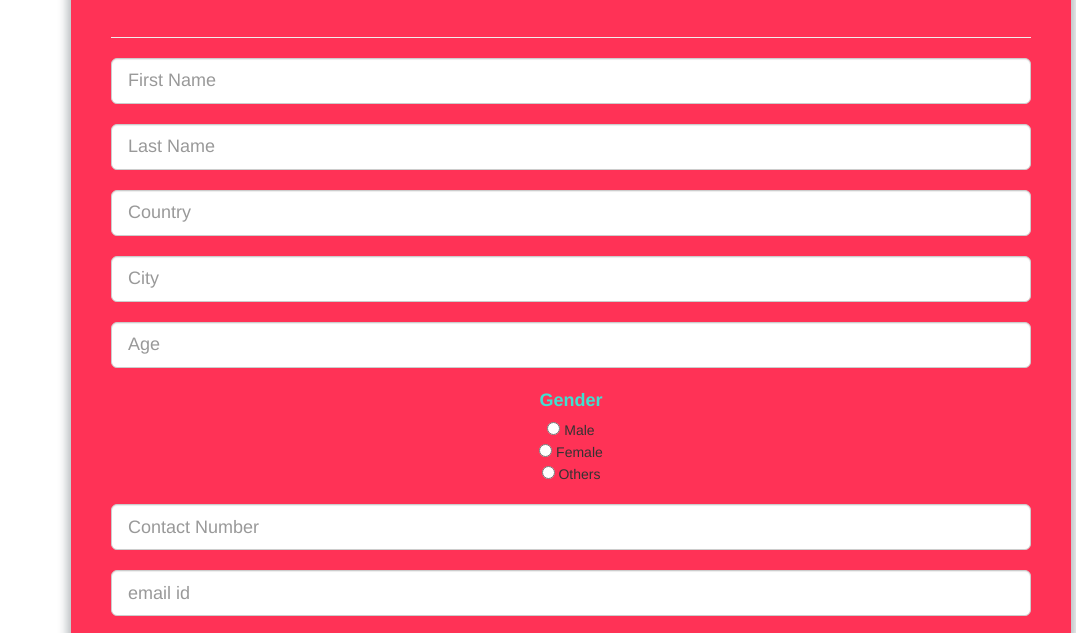
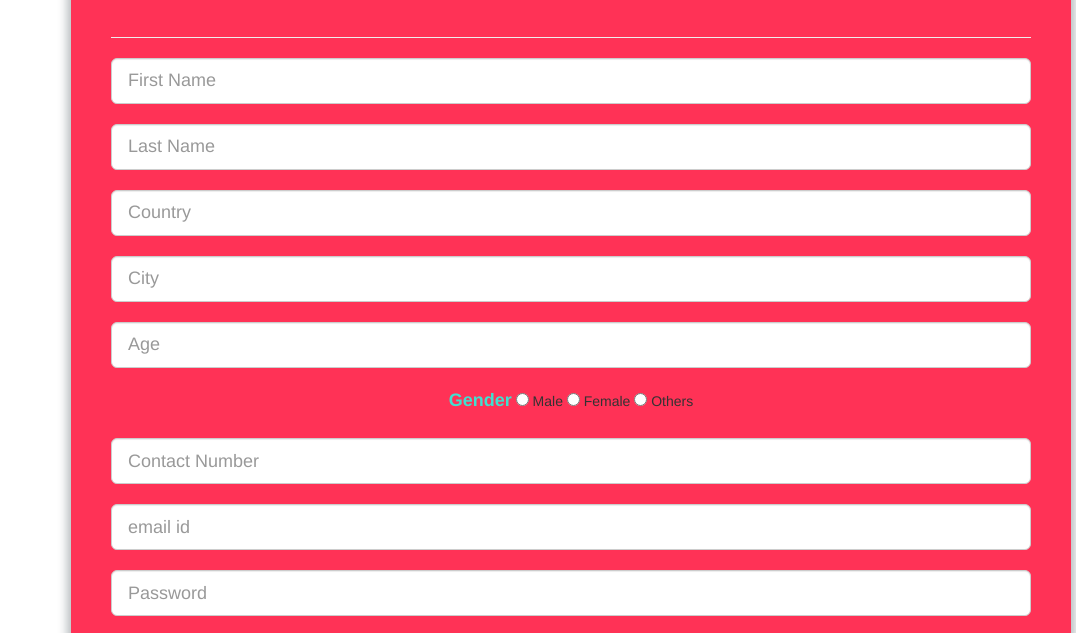
Before and after one commit to ArunimaLaha/iiht_project, a plain HTML site: page Project/Educate/registration.html in a window 1280 px wide. Shown: the part 123-756 px from the top of the page, without its empty margins (204-1280 px from the left). Drawn offline with nearby package versions, Linux system fonts and the light colour scheme.

Commit message:
Update registration.html

```diff
--- a/Project/Educate/registration.html
+++ b/Project/Educate/registration.html
@@ -66,11 +66,11 @@ label {
 
                                 <input type="text" name="age" id="AsID" class="form-control input-lg" placeholder="Age" tabindex="1" required><br/>
 
-                                <label>Gender</label><br>
+                                <label>Gender</label>
 
-                                                                                                                <input type="radio" name="gender" value="male"> Male <br>
+                                                                                                                <input type="radio" name="gender" value="male"> Male
 
-                                                                                                                <input type="radio" name="gender" value="female"> Female <br>
+                                                                                                                <input type="radio" name="gender" value="female"> Female
 
                                                                                                                 <input type="radio" name="gender" value="female"> Others</br></br>
 
@@ -82,8 +82,8 @@ label {
 
                                 <input type="confirm password" name="cpass" id="AsID" class="form-control input-lg" placeholder="Confirm Password" tabindex="1" required><br/>
 
-                                <label>User Type</label><br>
-<input type="radio" name="type" value="ind"> Individual <br>
+                                <label>User Type</label>
+<input type="radio" name="type" value="ind"> Individual
 <input type="radio" name="type" value="org"> Organisation <br><br>
 <button type="submit" class="button button-block" name="loginuser" value="login_user" />Register</button><br>
 
```
